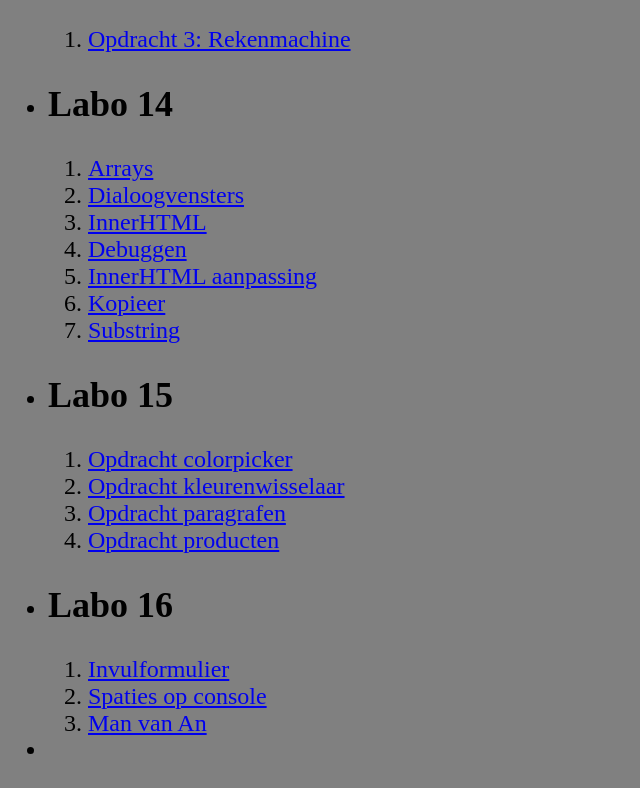
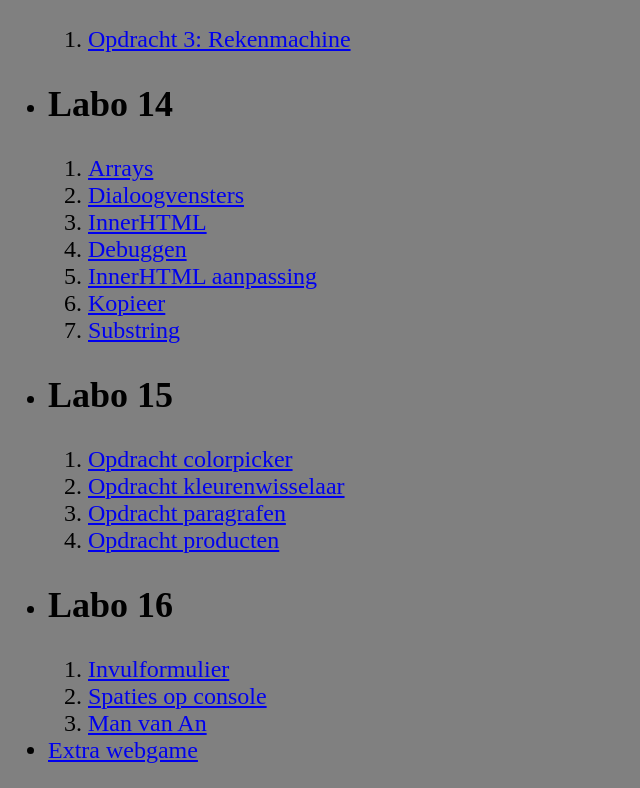
Before and after one commit to DestinyPauwelyn/Web-Development, a plain HTML site: page index.html in a window 1280 px wide. Shown: the part 2236-3024 px from the top of the page, without its empty margins (0-640 px from the left). Drawn offline with Linux system fonts and the light colour scheme.

Commit message:
Update index.html

```diff
--- a/index.html
+++ b/index.html
@@ -146,7 +146,7 @@
                 <li><a href="Sem2/Labo4/Man%20van%20An">Man van An</a></li>
             </ol>
         </li>
-        <li><a href="Extra/index.html"></a></li>
+        <li><a href="Extra/index.html">Extra webgame</a></li>
     </ul>
 </body>
 </html>
```
